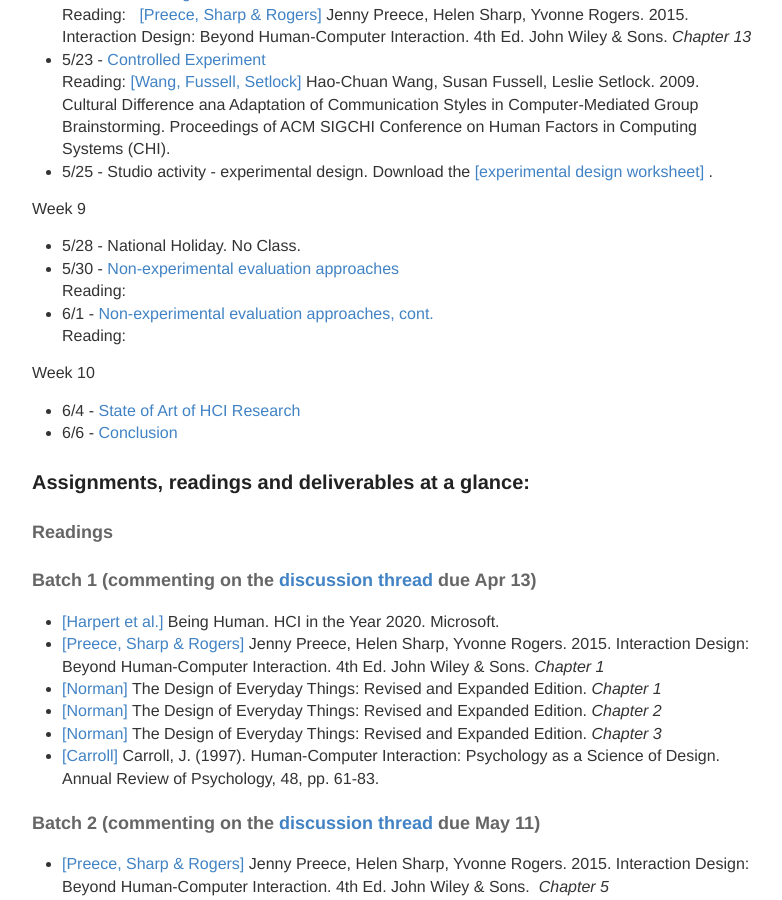
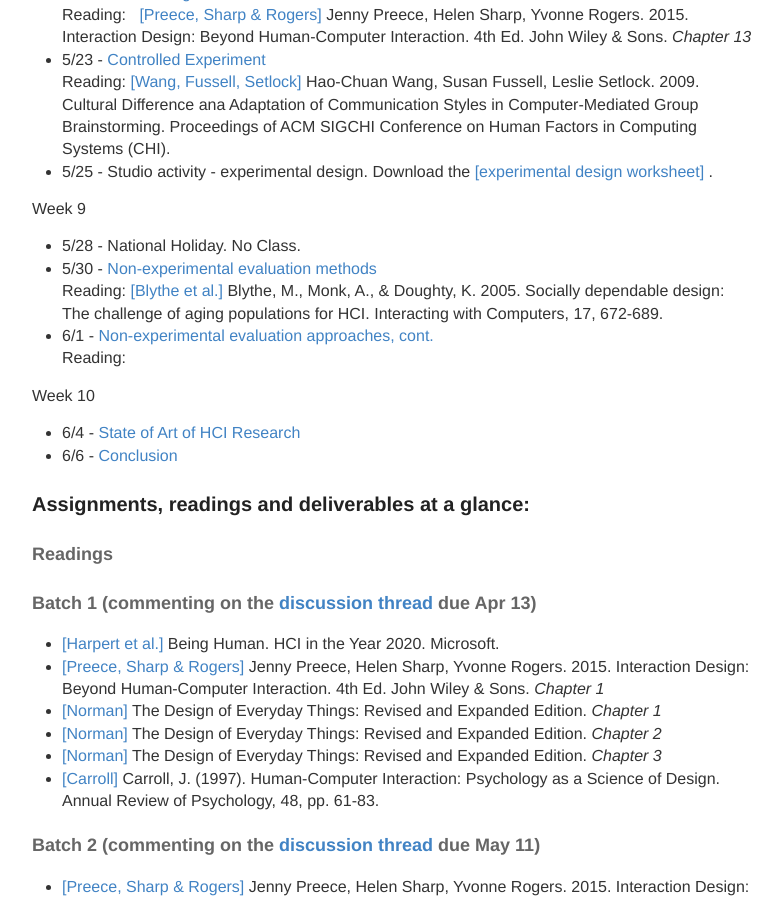
Before and after one commit to hciwang/hciwang.github.io, a Jekyll site: the page built from _posts/2018-3-25-lectures.md, in a window 1280 px wide and 900 px high, scrolled down 2553 px. Shown: the whole window, without its empty margins (248-1030 px from the left). Built offline with Jekyll 4.4.1, drawn with Linux system fonts in a browser that asks for light colours.

Commit message:
Update 2018-3-25-lectures.md

```diff
--- a/_posts/2018-3-25-lectures.md
+++ b/_posts/2018-3-25-lectures.md
@@ -83,8 +83,8 @@
 
 Week 9
 - 5/28 -  National Holiday. No Class.
-- 5/30 -  [Non-experimental evaluation approaches](https://canvas.ucdavis.edu/courses/225630/files?preview=3685278)
-Reading:
+- 5/30 -  [Non-experimental evaluation methods](https://canvas.ucdavis.edu/courses/225630/files?preview=3685278)
+Reading:  [[Blythe et al.]](https://canvas.ucdavis.edu/courses/225630/files?preview=3685336) Blythe, M., Monk, A., & Doughty, K. 2005. Socially dependable design: The challenge of aging populations for HCI. Interacting with Computers, 17, 672-689.
 - 6/1 -  [Non-experimental evaluation approaches, cont.](https://canvas.ucdavis.edu/courses/225630/files?preview=3685278)
 Reading:
 
```
